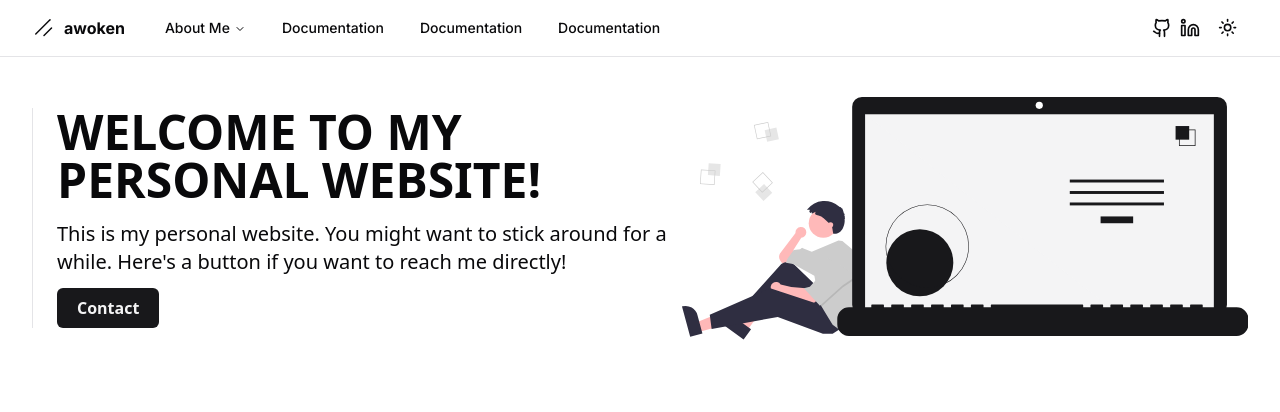
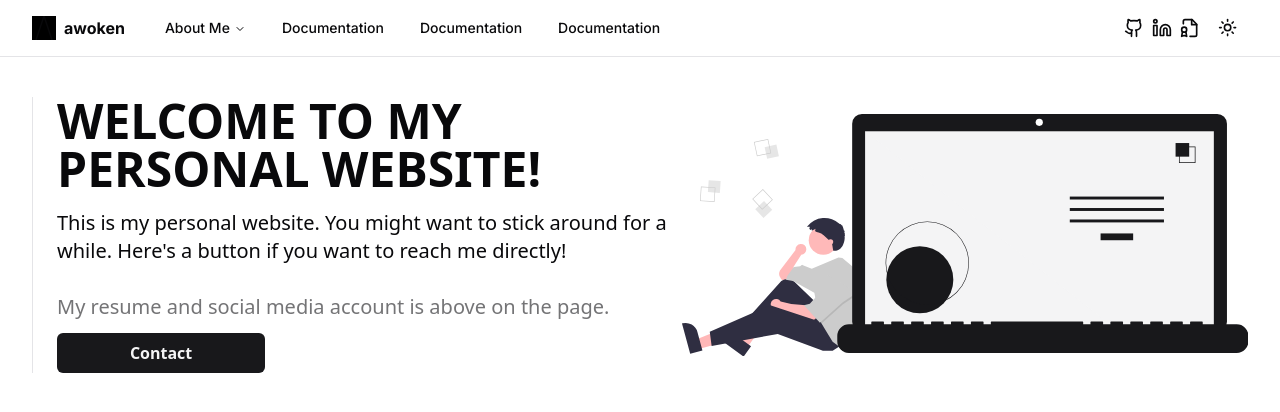
Before and after one commit to efemesudiyeli/personal-website, a Next.js app: page / in a window 1280 px wide. Shown: the top 412 px of the page. Built offline with nearby package versions, Linux system fonts and the light colour scheme.

Commit message:
CV added, some fixes

```diff
--- a/components/Hero.tsx
+++ b/components/Hero.tsx
@@ -13,7 +13,6 @@ import {
   TooltipTrigger,
 } from "@/components/ui/tooltip";
 
-import Image from "next/image";
 import CodeSVG from "./CodeSVG";
 
 export default function Hero() {
@@ -26,9 +25,13 @@ export default function Hero() {
         <p className="text-xl leading-7">
           This is my personal website. You might want to stick around for a
           while. Here's a button if you want to reach me directly!
+          <br /> <br />
+          <span className="inline-block text-primary/60">
+            My resume and social media account is above on the page.
+          </span>
         </p>
         <DropdownMenu>
-          <DropdownMenuTrigger className="max-md:w-full bg-primary text-secondary px-5 py-2 rounded-md font-bold mt-3">
+          <DropdownMenuTrigger className="max-md:w-full w-1/3 bg-primary text-secondary px-5 py-2 rounded-md font-bold mt-3">
             Contact
           </DropdownMenuTrigger>
           <DropdownMenuContent>
--- a/components/Navbar.tsx
+++ b/components/Navbar.tsx
@@ -11,12 +11,21 @@ import {
   NavigationMenuViewport,
   navigationMenuTriggerStyle,
 } from "@/components/ui/navigation-menu";
-
+import {
+  Tooltip,
+  TooltipContent,
+  TooltipProvider,
+  TooltipTrigger,
+} from "@/components/ui/tooltip";
 import Link from "next/link";
 import { useState } from "react";
 
 // Beautify
-import { GithubIcon, LinkedinIcon } from "../node_modules/lucide-react";
+import {
+  GithubIcon,
+  LinkedinIcon,
+  FileBadge,
+} from "../node_modules/lucide-react";
 import { ModeToggle } from "./ModeToggle";
 
 export default function Navbar() {
@@ -30,7 +39,7 @@ export default function Navbar() {
   };
 
   return (
-    <header className="mb-10 border-b sticky top-0 z-50 bg-background/60">
+    <header className=" mb-10 border-b sticky top-0 z-50 bg-background/60">
       <div className="container flex h-14 items-center">
         <div className="mr-4 hidden md:flex">
           {/* PC Logo */}
@@ -40,12 +49,12 @@ export default function Navbar() {
               viewBox="0 0 256 256"
               className="h-6 w-6"
             >
-              <rect width="256" height="256" fill="none"></rect>
+              <rect width="256" height="256" fill=""></rect>
               <line
-                x1="208"
-                y1="128"
-                x2="128"
-                y2="208"
+                x1="128"
+                y1="0"
+                x2="256"
+                y2="384"
                 fill="none"
                 stroke="currentColor"
                 strokeLinecap="round"
@@ -53,10 +62,10 @@ export default function Navbar() {
                 strokeWidth="16"
               ></line>
               <line
-                x1="192"
-                y1="40"
-                x2="40"
-                y2="192"
+                x1="128"
+                y1="0"
+                x2="0"
+                y2="384"
                 fill="none"
                 stroke="currentColor"
                 strokeLinecap="round"
@@ -64,6 +73,7 @@ export default function Navbar() {
                 strokeWidth="16"
               ></line>
             </svg>
+
             <span className="hidden font-bold sm:inline-block">awoken</span>
           </a>
           {/* PC Nav */}
@@ -97,7 +107,7 @@ export default function Navbar() {
                           <NavigationMenuLink
                             className={`${navigationMenuTriggerStyle()} !justify-start !w-full`}
                           >
-                            Projects&nbsp; &amp; &nbsp;Source&nbsp;Codes
+                            Projects&nbsp;&amp;&nbsp;Source&nbsp;Codes
                           </NavigationMenuLink>
                         </Link>
                       </li>
@@ -165,10 +175,8 @@ export default function Navbar() {
         </button>
 
         {/* Mobile logo title */}
-        <Link href="/" className="ms-2 flex items-center space-x-2">
-          <span className="font-bold hidden max-md:inline-block">
-            efemesudiyeli
-          </span>
+        <Link href="/" className=" ms-2 md:hidden flex items-center space-x-2">
+          <span className="font-bold">efemesudiyeli</span>
         </Link>
 
         {/* Links & Darkmode */}
@@ -188,6 +196,23 @@ export default function Navbar() {
             >
               <LinkedinIcon size={20} />
             </a>
+            <TooltipProvider>
+              <Tooltip>
+                <TooltipTrigger>
+                  <a
+                    href="/public/assets/resume.pdf"
+                    download
+                    target="_blank"
+                    rel="noreferrer"
+                  >
+                    <FileBadge size={20} />
+                  </a>
+                </TooltipTrigger>
+                <TooltipContent>
+                  <p>Download my resume (CV)</p>
+                </TooltipContent>
+              </Tooltip>
+            </TooltipProvider>
 
             <ModeToggle />
           </nav>
```
Also changed, not shown: public/code.svg (deleted), 1 other file (tests, documents, lock files or other folders).
